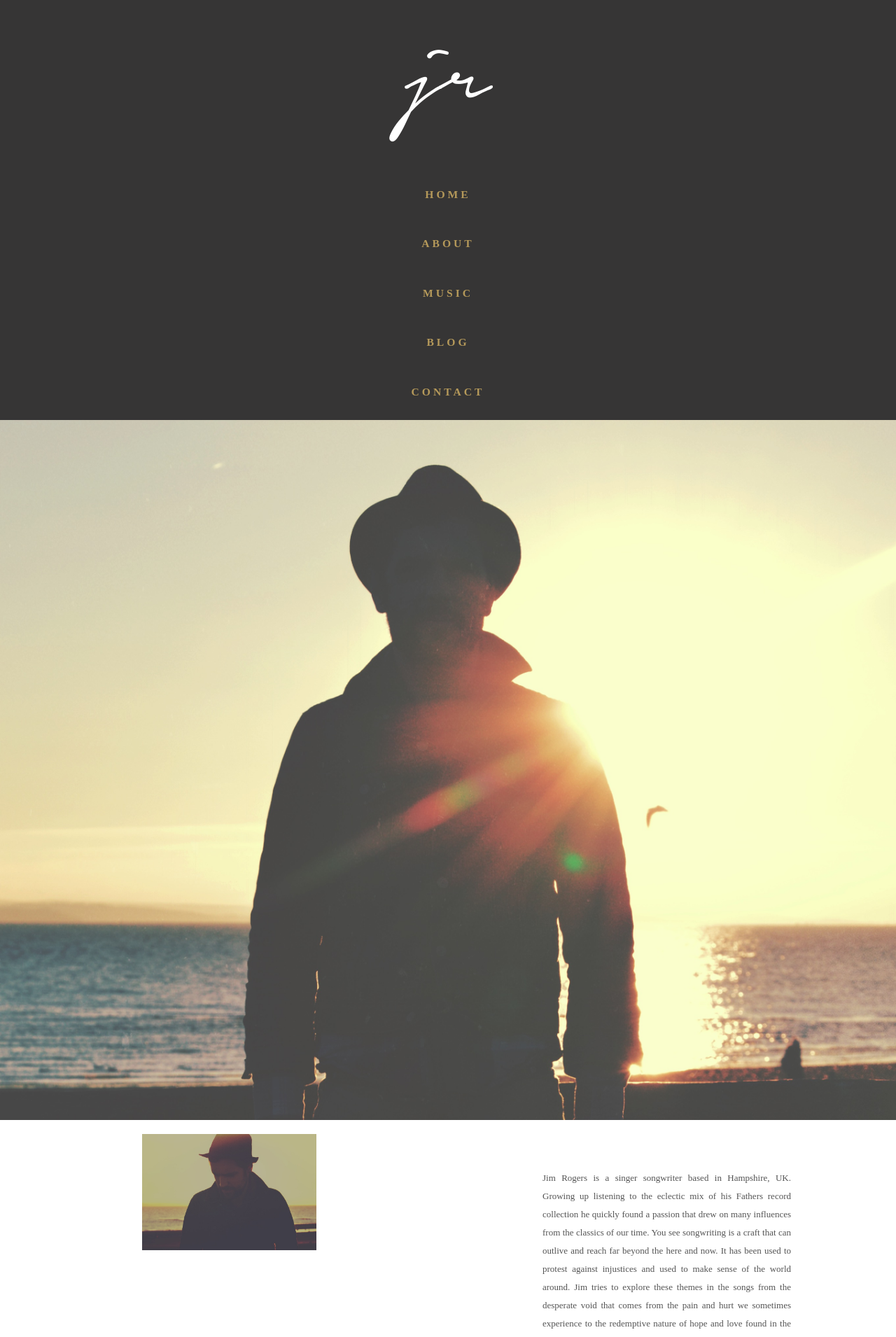
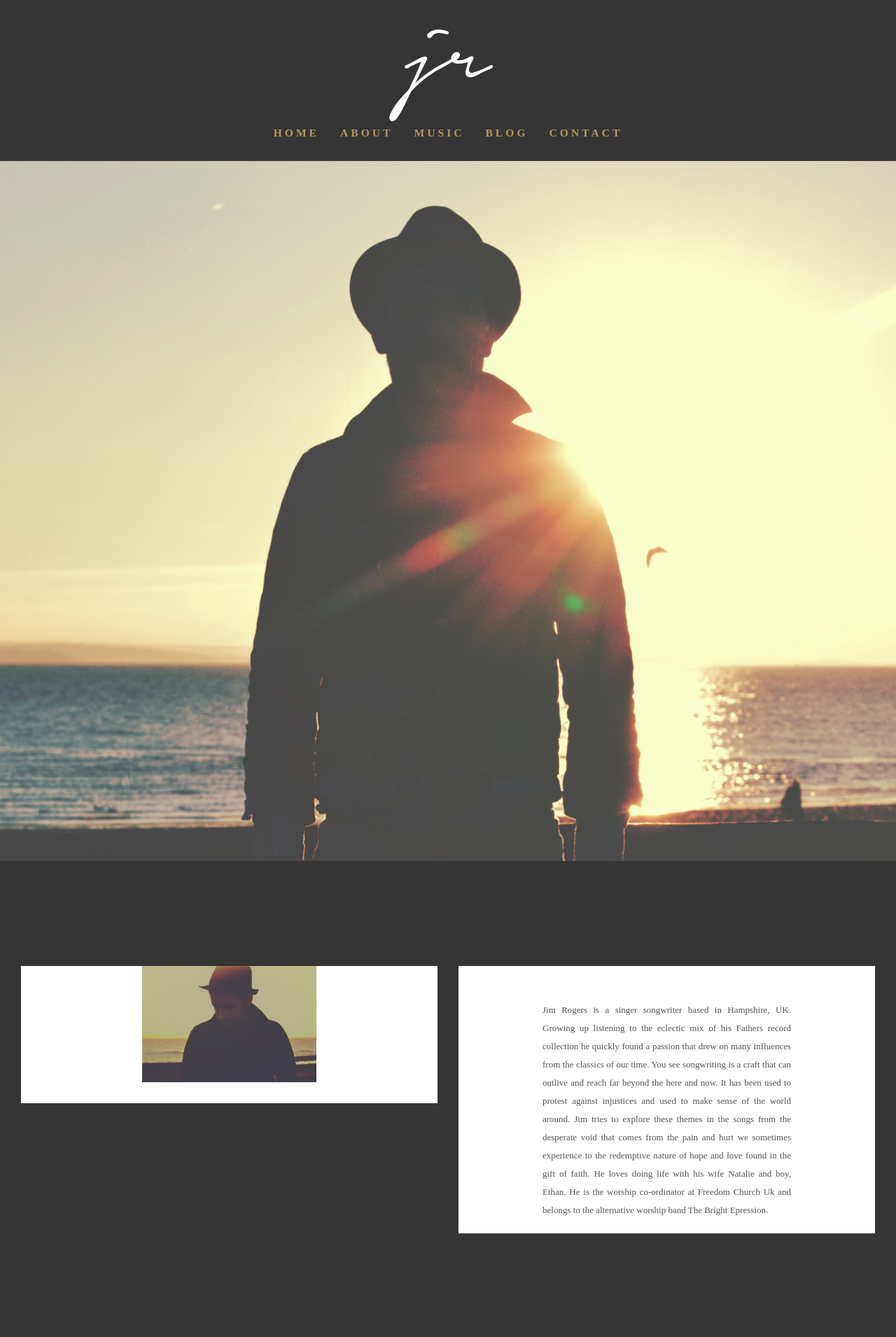
Before and after one commit to JimRogers/jimrogerswebsite, a Jekyll site: the page built from index.html, in a window 1280 px wide. Shown: the top 1910 px of the page at 70% size. Built offline with Jekyll 4.4.1, drawn with Linux system fonts in a browser that asks for light colours; some web fonts are replaced.

Commit message:
Add new about page

```diff
--- a/css/style.css
+++ b/css/style.css
@@ -174,11 +174,7 @@ header {
   color:#fff;
   font-size:14.8em;
   margin: 0 auto;
-  padding-bottom:30px;
-}
-
-.navbar-nav li {
-  float:none;
+  line-height:0.8;
 }
 nav {
    display:inline-block;
@@ -287,12 +283,14 @@ Buttons
 About Section
 -----------------------*/
 .about {
-  padding-top:20px;
+  padding-top:150px;
   padding-bottom:30px;
   margin: 0 auto;
   padding-bottom:0px;
   text-align:center;
   position:relative;
+  height:900px;
+  background:#363535;
 }
 #about-text {
   margin-top:0px;
```
